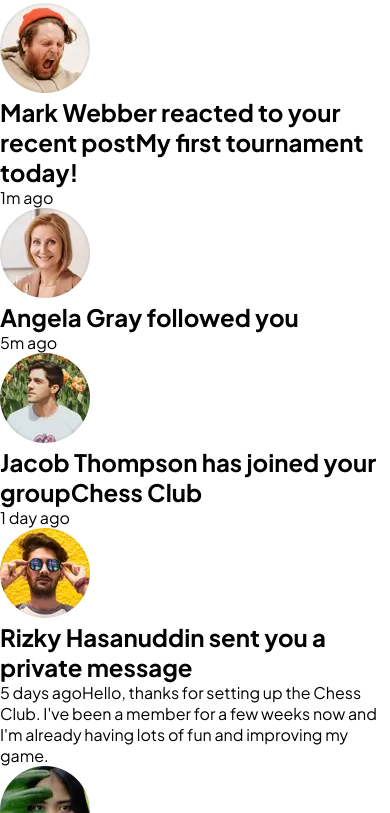
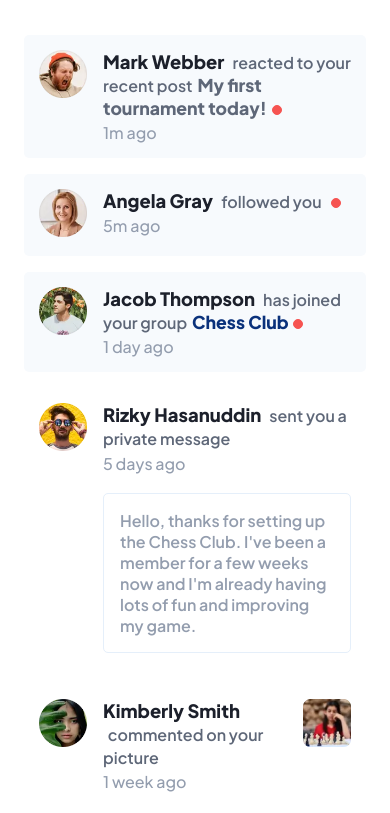
Before and after one commit to FengDenny/Frontend-Mentor-Challenges, a website built with Vite: page Responsive Design 08/index.html in a window 390 px wide. Shown: the part 73-886 px from the top of the page. Built offline with nearby package versions, Linux system fonts and the light colour scheme; files whose address does not match are found by name.

Commit message:
Added mobile main styling

```diff
--- a/Responsive Design 08/style.scss
+++ b/Responsive Design 08/style.scss
@@ -1,6 +1,5 @@
-
 // GOOGLE FONT IMPORT
-@import url('https://fonts.googleapis.com/css2?family=Plus+Jakarta+Sans:ital,wght@0,200..800;1,200..800&display=swap');
+@import url("https://fonts.googleapis.com/css2?family=Plus+Jakarta+Sans:ital,wght@0,200..800;1,200..800&display=swap");
 
 // FONTS
 $font-plus-jakarta-sans: "Plus Jakarta Sans", sans-serif;
@@ -15,9 +14,6 @@ $dark-grayish-blue: hsl(219, 12%, 42%);
 $very-dark-blue: hsl(224, 21%, 14%);
 $red: hsl(1, 90%, 64%);
 $blue: hsl(219, 85%, 26%);
-
-
-
 
 // CSS RESET
 html {
@@ -35,36 +31,34 @@ html {
   padding: 0;
 }
 
-
 // BODY
 
-body{
+body {
   font-family: $font-plus-jakarta-sans;
   background-color: $white;
 }
 
-
 // Notification header
 
-.notification{
-  display:flex;
+.notification {
+  display: flex;
   justify-content: space-between;
   align-items: center;
-  padding:20px;
-  gap:0.5rem;
-  flex-wrap:wrap;
+  padding: 24px;
+  gap: 0.5rem;
+  flex-wrap: wrap;
 
-  header{
-    display:flex;
-    gap:15px;
+  header {
+    display: flex;
+    gap: 15px;
     align-items: center;
 
-    .status-unread{
-      padding:3px;
+    .status-unread {
+      padding: 3px;
       background-color: $blue;
-      color:$white;
-      width:36px;
-      height:36px;
+      color: $white;
+      width: 36px;
+      height: 36px;
       text-align: center;
       font-weight: bold;
       border-radius: 5px;
@@ -72,23 +66,122 @@ body{
     }
   }
 
-  .mark-read-btn{
-
+  .mark-read-btn {
     background-color: transparent;
-    border:none;
-    color:$dark-grayish-blue;
+    border: none;
+    color: $dark-grayish-blue;
     font-size: 1rem;
     font-weight: 500;
     cursor: pointer;
   }
 
-  @media screen and (max-width:347px) {
+  @media screen and (max-width: 347px) {
     justify-content: center;
-    .mark-read-btn{
-      padding-top:0.5rem;
+    .mark-read-btn {
+      padding-top: 0.5rem;
     }
   }
 }
 
+// MAIN
 
-// MAIN
+.notifications {
+  padding: 24px;
+
+  .notification-content {
+    padding-top: 1rem;
+
+    &:not(:first-child) {
+      margin-top: 1rem;
+    }
+
+    &[data-status="unread"] {
+      background-color: $very-light-grayish-blue;
+      padding: 15px;
+      border-radius: 5px;
+    }
+
+    &[data-status="read"] {
+      background-color: $white;
+      padding: 15px;
+      border-radius: 5px;
+    }
+
+    .notification-content-container {
+      display: flex;
+      flex-direction: column;
+      gap: 0.2rem;
+
+      .notification-message {
+        border: 1px solid $light-grayish-blue-1;
+        border-radius: 5px;
+        padding: 1rem;
+        margin-top: 1rem;
+        width: 100%;
+        max-width: 400px;
+        color: $grayish-blue;
+        font-weight: 600;
+      }
+    }
+
+    display: flex;
+    gap: 1rem;
+    width: 100%;
+    max-width: 460px;
+
+    figure > img {
+      width: 48px;
+
+      &[data-comment="picture"] {
+        width: 41px;
+      }
+    }
+
+    h2 {
+      color: $very-dark-blue;
+      font-size: 1.15rem;
+      font-weight: 800;
+      width: 100%;
+
+      .notification-action {
+        font-size: 1rem;
+        color: $dark-grayish-blue;
+        font-weight: 550;
+      }
+
+      span[data-post],
+      span[data-group] {
+        &:not(span[data-post]) {
+          color: $blue;
+        }
+        font-size: 1.1rem;
+        font-weight: 800;
+      }
+      span[data-post] {
+        color: $dark-grayish-blue;
+      }
+
+      .notification-action,
+      span[data-post],
+      span[data-group] {
+        padding-left: 0.3rem;
+      }
+
+      span[data-status="unread"] {
+        display: inline-block;
+        width: 10px;
+        height: 10px;
+        border: 1px solid $red;
+        border-radius: 50%;
+        background-color: $red;
+        vertical-align: baseline;
+        margin-left:0.3rem;
+      }
+    }
+
+    time[data-time] {
+      color: $grayish-blue;
+      font-weight: 500;
+    }
+  }
+}
```
